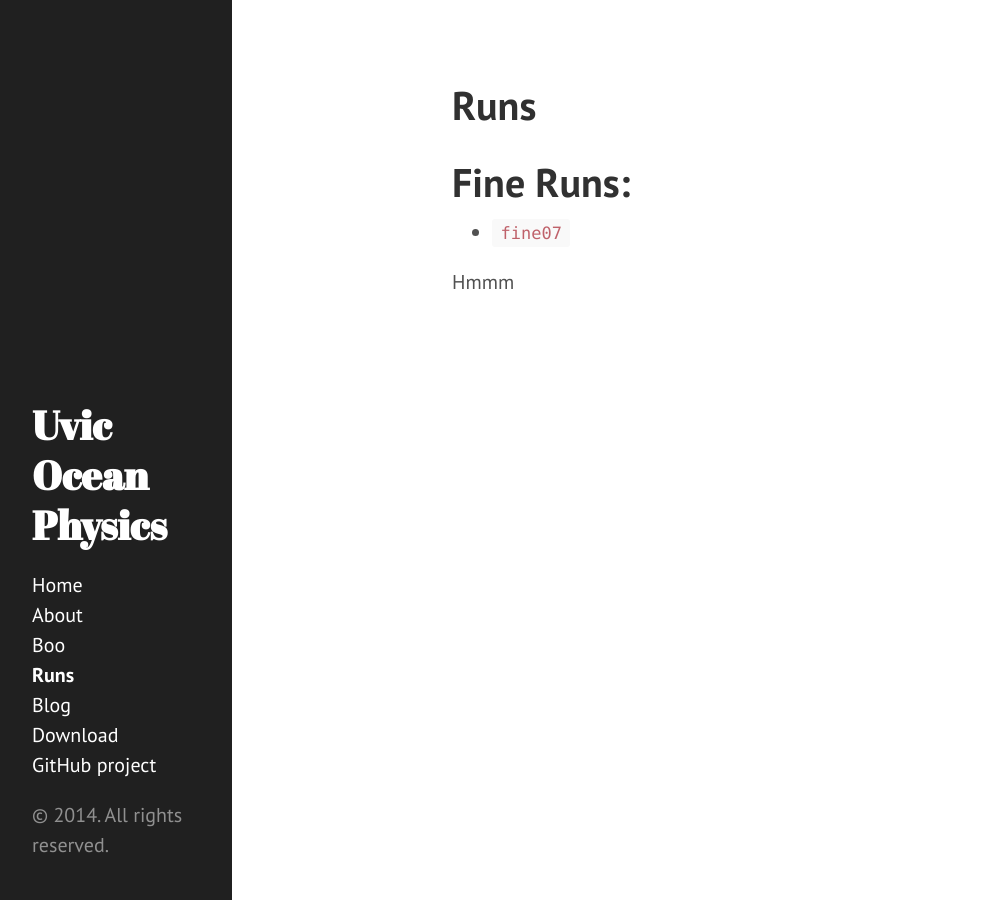
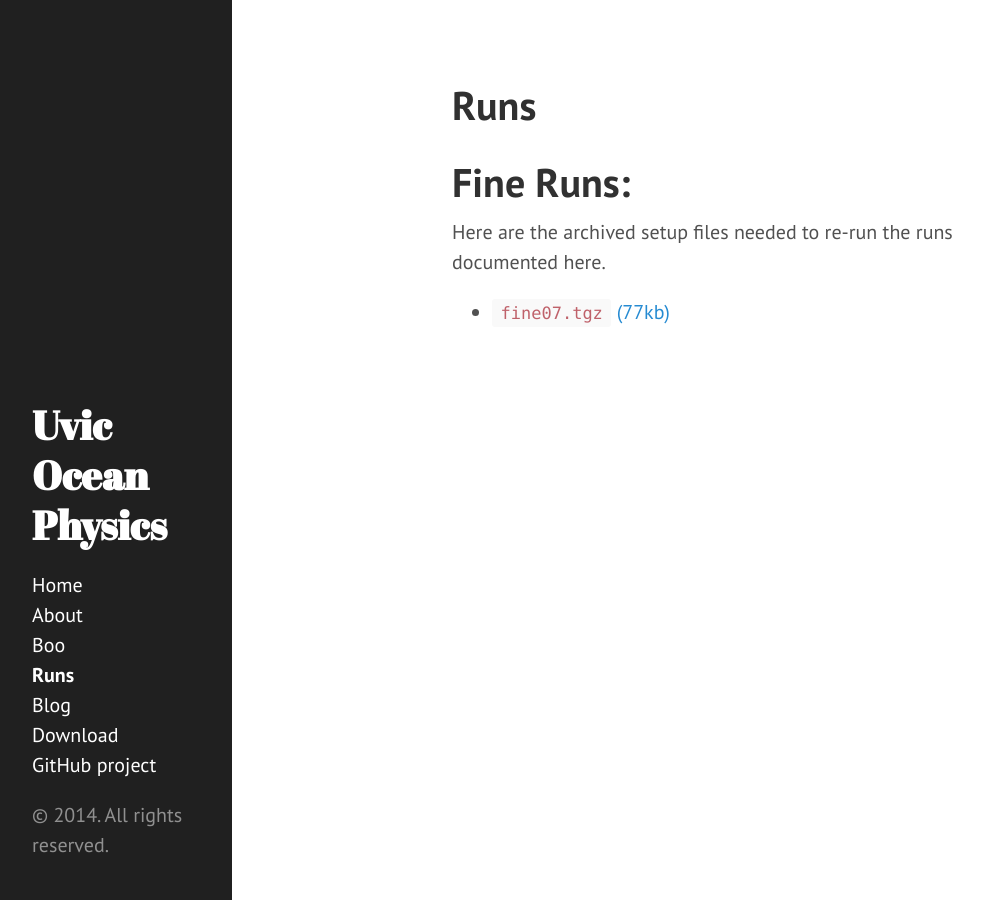
Before and after one commit to jklymak/LeeDns, a Jekyll site: the page built from Runs/index.md, in a window 1280 px wide. Shown: the whole page, without its empty margins (8-991 px from the left). Built offline with Jekyll 4.4.1, drawn with Linux system fonts in a browser that asks for light colours; Markdown is read by kramdown in place of the engine named in the settings.

Commit message:
Added Runs and a tgz

```diff
--- a/Runs/index.md
+++ b/Runs/index.md
@@ -5,6 +5,6 @@ title: Runs
 
 # Fine Runs:
 
-  - [`fine07`](./fine07.tgz)
+  Here are the archived setup files needed to re-run the runs documented here.
 
-Hmmm
+  - [`fine07.tgz` (77kb) ](./fine07.tgz)
```
Also changed, not shown: 1 other file.
